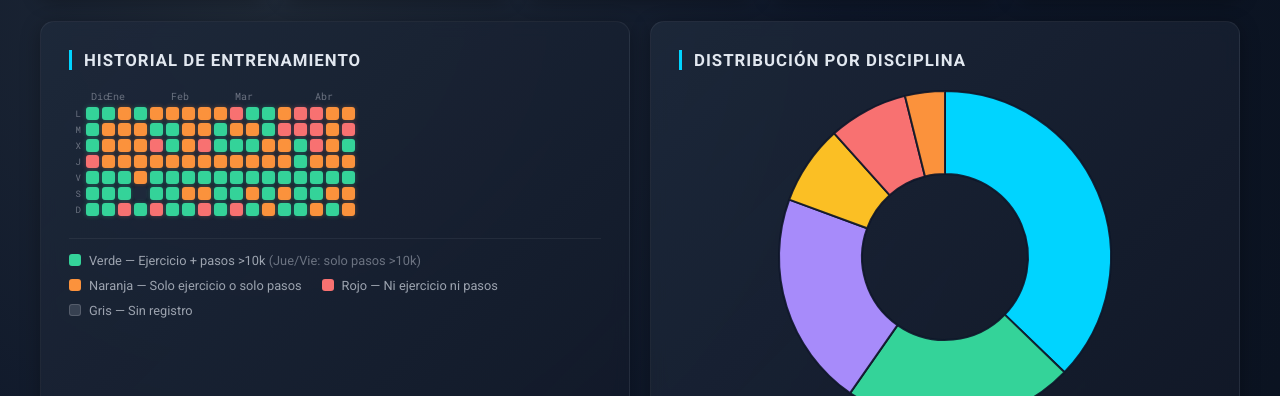
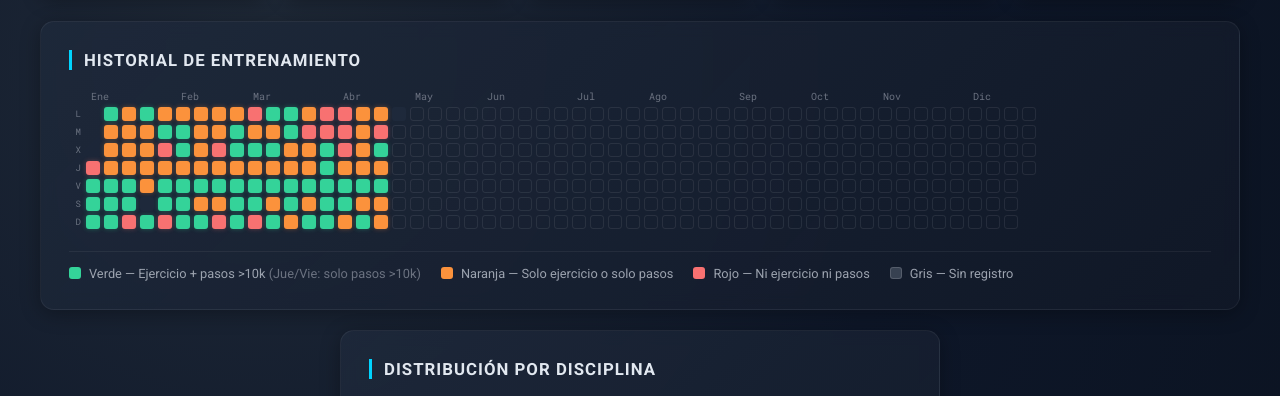
Before and after one commit to Enriquesec/bitacora-entrenamiento, a website: page docs/index.html in a window 1280 px wide. Shown: the part 336-732 px from the top of the page. Drawn offline with nearby package versions, Linux system fonts and the light colour scheme.

Commit message:
feat: reestructura layout y expande calendario a todo 2026 con estilo github

```diff
--- a/docs/css/style.css
+++ b/docs/css/style.css
@@ -126,13 +126,14 @@ body {
 
 /* ── CHARTS ── */
 .charts-section {
-  display: grid;
-  grid-template-columns: repeat(auto-fit, minmax(400px, 1fr));
+  display: flex;
+  flex-direction: column;
   gap: 20px;
   margin-bottom: 24px;
 }
 
 .chart-container {
+  width: 100%;
   background: linear-gradient(135deg, rgba(30, 41, 59, 0.85), rgba(17, 24, 39, 0.8));
   border: 1px solid rgba(255, 255, 255, 0.06);
   backdrop-filter: blur(8px);
@@ -140,6 +141,11 @@ body {
   padding: 28px;
   box-shadow: 0 4px 20px rgba(0, 0, 0, 0.3);
   transition: border-color 0.25s ease;
+}
+
+.chart-container:last-child {
+  max-width: 600px;
+  align-self: center;
 }
 
 .chart-container:hover {
@@ -181,7 +187,7 @@ canvas {
 }
 
 .heatmap-months span {
-  width: 16px;
+  width: 18px;
   font-size: 10px;
   color: #6b7280;
   font-family: 'Roboto Mono', monospace;
@@ -198,7 +204,7 @@ canvas {
 .heatmap-day-labels {
   display: flex;
   flex-direction: column;
-  gap: 3px;
+  gap: 4px;
   flex-shrink: 0;
 }
 
@@ -206,26 +212,31 @@ canvas {
   font-size: 9px;
   color: #6b7280;
   font-family: 'Roboto Mono', monospace;
-  height: 13px;
-  line-height: 13px;
+  height: 14px;
+  line-height: 14px;
   width: 12px;
   text-align: right;
 }
 
 .heatmap-grid {
   display: grid;
-  grid-template-rows: repeat(7, 13px);
-  grid-auto-columns: 13px;
+  grid-template-rows: repeat(7, 14px);
+  grid-auto-columns: 14px;
   grid-auto-flow: column;
-  gap: 3px;
+  gap: 4px;
 }
 
 .heatmap-cell {
-  width: 13px;
-  height: 13px;
+  width: 14px;
+  height: 14px;
   border-radius: 3px;
   cursor: pointer;
   transition: transform 0.1s, outline 0.1s;
+  border: 1px solid transparent;
+}
+
+.heatmap-cell.futuro {
+  border-color: rgba(255, 255, 255, 0.08);
 }
 
 .heatmap-cell:hover {
@@ -470,10 +481,6 @@ canvas {
     font-size: 1.7em;
   }
 
-  .charts-section {
-    grid-template-columns: 1fr;
-  }
-
   .stats-grid {
     grid-template-columns: repeat(2, 1fr);
   }
--- a/docs/js/main.js
+++ b/docs/js/main.js
@@ -88,7 +88,6 @@ function renderCharts() {
 }
 
 function renderHeatmap() {
-  const dias = dashboardData.todosLosDias;
   const container = document.getElementById('heatmap');
   container.innerHTML = '';
 
@@ -97,16 +96,38 @@ function renderHeatmap() {
     amarillo: '#fb923c',
     rojo:    '#f87171',
     gris:    '#1e293b',
+    futuro:  'transparent'
   };
-  const estadoLabel = { verde: 'Verde', amarillo: 'Naranja', rojo: 'Rojo', gris: 'Sin datos' };
-  const CELL = 13;
-  const GAP  = 3;
+  const estadoLabel = { verde: 'Verde', amarillo: 'Naranja', rojo: 'Rojo', gris: 'Sin datos', futuro: 'Próximamente' };
   const MONTHS = ['Ene','Feb','Mar','Abr','May','Jun','Jul','Ago','Sep','Oct','Nov','Dic'];
 
+  // Generar todos los días del 2026
+  const hoy = new Date();
+  const year = 2026;
+  const startYear = new Date(`${year}-01-01T00:00:00`);
+  const endYear = new Date(`${year}-12-31T23:59:59`);
+  const diasMap = Object.fromEntries(dashboardData.todosLosDias.map(d => [d.fecha, d]));
+
+  const diasCompletos = [];
+  for (let d = new Date(startYear); d <= endYear; d.setDate(d.getDate() + 1)) {
+    const fStr = d.toISOString().split('T')[0];
+    if (diasMap[fStr]) {
+      // Si el día está en el mapa pero es después de hoy, forzamos estado futuro
+      const dia = {...diasMap[fStr]};
+      if (d > hoy) dia.estado = 'futuro';
+      diasCompletos.push(dia);
+    } else {
+      diasCompletos.push({
+        fecha: fStr,
+        estado: d > hoy ? 'futuro' : 'gris',
+        pasos: 0, disciplinas: [], duracion: 0
+      });
+    }
+  }
+
   // Pad start so first day aligns to its day-of-week (Mon = row 0)
-  const firstDate = new Date(dias[0].fecha + 'T00:00:00');
-  const startPad  = (firstDate.getDay() + 6) % 7;
-  const cells     = [...Array(startPad).fill(null), ...dias];
+  const startPad  = (startYear.getDay() + 6) % 7;
+  const cells     = [...Array(startPad).fill(null), ...diasCompletos];
   const totalWeeks = Math.ceil(cells.length / 7);
 
   // ── Month labels ──────────────────────────────────────────
@@ -120,7 +141,10 @@ function renderHeatmap() {
       const c = cells[w * 7 + r];
       if (c) {
         const m = new Date(c.fecha + 'T00:00:00').getMonth();
-        if (m !== lastMonth) { span.textContent = MONTHS[m]; lastMonth = m; }
+        if (m !== lastMonth) {
+          span.textContent = MONTHS[m];
+          lastMonth = m;
+        }
         break;
       }
     }
@@ -156,16 +180,22 @@ function renderHeatmap() {
     cell.className = 'heatmap-cell';
 
     if (dia) {
+      if (dia.estado === 'futuro') {
+        cell.classList.add('futuro');
+      }
+
       const color = colorMap[dia.estado];
       cell.style.background = color;
-      if (dia.estado !== 'gris') {
+
+      if (dia.estado !== 'gris' && dia.estado !== 'futuro') {
         cell.style.boxShadow = `0 0 5px ${color}55`;
       }
+
       cell.addEventListener('mouseenter', e => {
         tip.innerHTML =
           `<div class="tt-date">${dia.fecha}</div>` +
           `<div class="tt-row">Estado: <strong>${estadoLabel[dia.estado]}</strong></div>` +
-          (dia.pasos ? `<div class="tt-row">Pasos: <strong>${dia.pasos.toLocaleString()}</strong></div>` : '') +
+          (dia.pasos > 0 ? `<div class="tt-row">Pasos: <strong>${dia.pasos.toLocaleString()}</strong></div>` : '') +
           (dia.disciplinaPrincipal ? `<div class="tt-row">Disciplina: <strong>${dia.disciplinaPrincipal}</strong></div>` : '') +
           (dia.duracion ? `<div class="tt-row">Duración: <strong>${dia.duracion} min</strong></div>` : '');
         tip.classList.add('visible');
```
